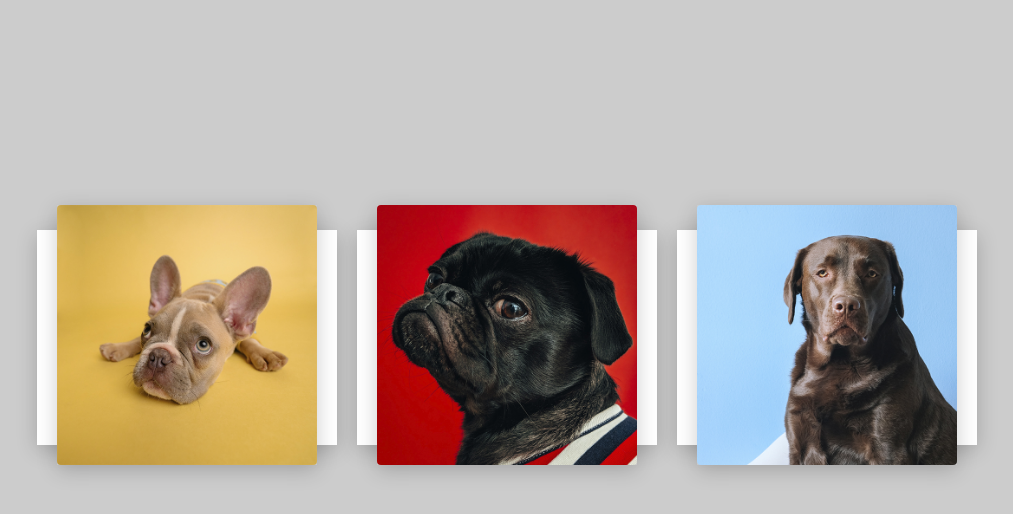
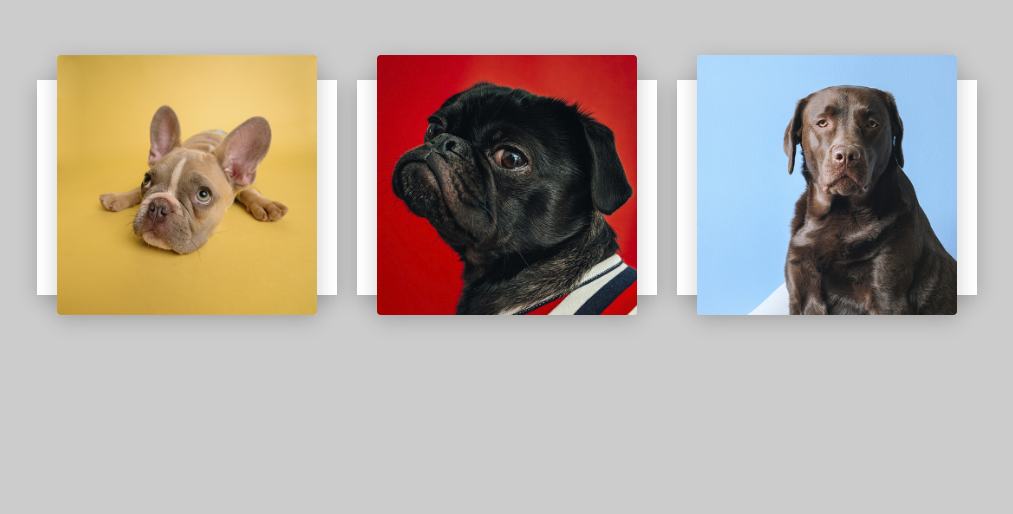
Before and after one commit to Diegooliveyra/30-Days-of-CSS, a plain HTML site: page Challenges/Day 10 - Card Hover Effects/index.html in a window 1280 px wide. Shown: the whole page, without its empty margins (133-1146 px from the left). Drawn offline with Linux system fonts and the light colour scheme.

Commit message:
Update readme

```diff
--- a/Challenges/Day 10 - Card Hover Effects/css/style.css
+++ b/Challenges/Day 10 - Card Hover Effects/css/style.css
@@ -26,7 +26,7 @@ body{
   max-width: 300px;
   height: 215px;
   background: #ffffff;
-  margin: 200px 10px;
+  margin: 50px 10px;
   padding: 20px 15px;
   display: flex;
   align-items: center;
@@ -44,7 +44,6 @@ body{
   width: 260px;
   height: 260px;
   top: -45px;
-
   z-index: 1;
   box-shadow: 0 5px 20px rgba(0, 0, 0, 0.2);
 }
```
Also changed, not shown: 2 other files.
